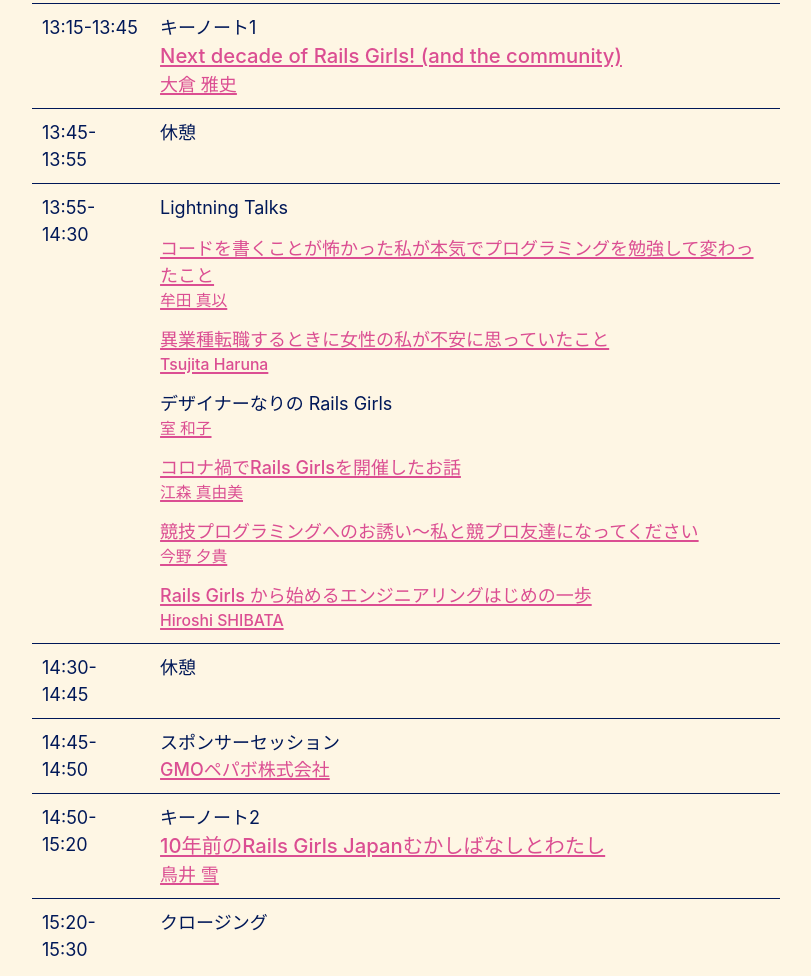
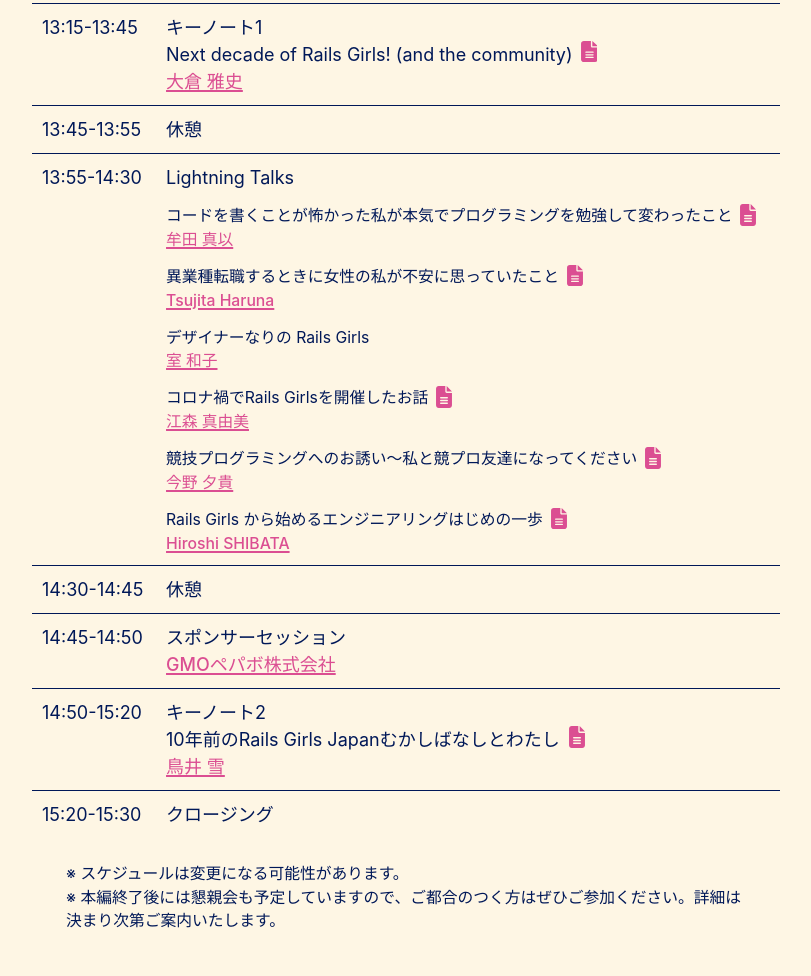
Before and after one commit to railsgirls-jp/gathering.railsgirls.jp, a Gatsby site: page / in a window 1280 px wide. Shown: the part 1594-2570 px from the top of the page, without its empty margins (234-1045 px from the left). Built offline with nearby package versions, Linux system fonts and the light colour scheme; Gatsby itself is replaced by a stand-in of ours.

Commit message:
スライドへのリンクをアイコンに修正

```diff
--- a/src/components/index.module.css
+++ b/src/components/index.module.css
@@ -135,14 +135,6 @@
   margin-bottom: var(--space-4);
 }
 
-.talkTitle {
-  font-size: 1.125rem;
-}
-
-.lightningTalk .talkTitle {
-  font-size: 1rem;
-}
-
 @media screen and (max-width: 720px) {
   .intro {
     font-size: 1.2rem;
--- a/src/pages/index.js
+++ b/src/pages/index.js
@@ -6,8 +6,7 @@ import Layout from "../components/layout"
 import Seo from "../components/seo"
 import * as styles from "../components/index.module.css"
 import { Helmet } from "react-helmet"
-import { useBreakpoint } from "gatsby-plugin-breakpoints"
-import { graphql } from "gatsby"
+
 const IndexPage = () => (
   <Layout>
     <Seo title="Rails Girls Gathering Japan 2022" />
@@ -76,7 +75,18 @@ const IndexPage = () => (
         <td>13:15-13:45</td>
         <td>
           キーノート1<br />
-          <Link to="https://speakerdeck.com/okuramasafumi/next-decade-of-rails-girls-and-the-community" class={styles.talkTitle}>Next decade of Rails Girls! (and the community)</Link><br />
+          Next decade of Rails Girls! (and the community)
+          <Link to="https://speakerdeck.com/okuramasafumi/next-decade-of-rails-girls-and-the-community" target="_blank">
+            <StaticImage
+              src="../images/file-lines-solid.svg"
+              loading="eager"
+              width={16}
+              quality={95}
+              formats={["auto", "svg", "webp", "avif",]}
+              alt=""
+              style={{ marginLeft: '0.5em' }}
+            />
+          </Link><br />
           <Link to="https://twitter.com/okuramasafumi" target="blank">大倉 雅史</Link>
         </td>
        </tr>
@@ -88,27 +98,82 @@ const IndexPage = () => (
         <td>13:55-14:30</td>
         <td>Lightning Talks<br />
           <div class={styles.lightningTalk}>
-            <Link to="https://speakerdeck.com/maimux2x/railsgirlsgatheringjapan2022" class={styles.talkTitle}>コードを書くことが怖かった私が本気でプログラミングを勉強して変わったこと</Link><br />
-            <Link to="https://twitter.com/maimux2x" target="blank">牟田 真以</Link>
+            コードを書くことが怖かった私が本気でプログラミングを勉強して変わったこと
+            <Link to="https://speakerdeck.com/maimux2x/railsgirlsgatheringjapan2022" target="_blank">
+              <StaticImage
+                src="../images/file-lines-solid.svg"
+                loading="eager"
+                width={16}
+                quality={95}
+                formats={["auto", "svg", "webp", "avif",]}
+                alt=""
+                style={{ marginLeft: '0.5em' }}
+              />
+            </Link><br />
+            <Link to="https://twitter.com/maimux2x" target="_blank">牟田 真以</Link>
           </div>
           <div class={styles.lightningTalk}>
-            <Link to="https://speakerdeck.com/harunatsujita/rails-girls-2022-lt" target="_blank"  class={styles.talkTitle}>異業種転職するときに女性の私が不安に思っていたこと</Link><br />
+            異業種転職するときに女性の私が不安に思っていたこと
+            <Link to="https://speakerdeck.com/harunatsujita/rails-girls-2022-lt" target="_blank">
+              <StaticImage
+                src="../images/file-lines-solid.svg"
+                loading="eager"
+                width={16}
+                quality={95}
+                formats={["auto", "svg", "webp", "avif",]}
+                alt=""
+                style={{ marginLeft: '0.5em' }}
+              />
+            </Link><br />
             <Link to="https://twitter.com/haruna_tsujita" target="blank">Tsujita Haruna</Link>
           </div>
           <div class={styles.lightningTalk}>
-            <span class={styles.talkTitle}>デザイナーなりの Rails Girls</span><br />
+            デザイナーなりの Rails Girls<br />
             <Link to="https://twitter.com/murokaco" target="blank">室 和子</Link>
           </div>
           <div class={styles.lightningTalk}>
-            <Link to="https://speakerdeck.com/emorima/koronahuo-derails-girlswokai-cui-sitaohua" class={styles.talkTitle}>コロナ禍でRails Girlsを開催したお話</Link><br />
+            コロナ禍でRails Girlsを開催したお話
+            <Link to="https://speakerdeck.com/emorima/koronahuo-derails-girlswokai-cui-sitaohua" target="_blank">
+              <StaticImage
+                src="../images/file-lines-solid.svg"
+                loading="eager"
+                width={16}
+                quality={95}
+                formats={["auto", "svg", "webp", "avif",]}
+                alt=""
+                style={{ marginLeft: '0.5em' }}
+              />
+            </Link><br />
             <Link to="https://twitter.com/emorima" target="blank">江森 真由美</Link>
           </div>
           <div class={styles.lightningTalk}>
-            <Link to="https://speakerdeck.com/thatblue/invitation-to-competition-programming" class={styles.talkTitle}>競技プログラミングへのお誘い～私と競プロ友達になってください</Link><br />
+            競技プログラミングへのお誘い～私と競プロ友達になってください
+            <Link to="https://speakerdeck.com/thatblue/invitation-to-competition-programming" target="_blank">
+              <StaticImage
+                src="../images/file-lines-solid.svg"
+                loading="eager"
+                width={16}
+                quality={95}
+                formats={["auto", "svg", "webp", "avif",]}
+                alt=""
+                style={{ marginLeft: '0.5em' }}
+              />
+            </Link><br />
             <Link to="https://twitter.com/thatblue_plus" target="blank">今野 夕貴</Link>
           </div>
           <div class={styles.lightningTalk}>
-            <Link to="https://www.slideshare.net/hsbt/railsgirls-254696400" class={styles.talkTitle}>Rails Girls から始めるエンジニアリングはじめの一歩</Link><br />
+            Rails Girls から始めるエンジニアリングはじめの一歩
+            <Link to="https://www.slideshare.net/hsbt/railsgirls-254696400" target="_blank">
+              <StaticImage
+                src="../images/file-lines-solid.svg"
+                loading="eager"
+                width={16}
+                quality={95}
+                formats={["auto", "svg", "webp", "avif",]}
+                alt=""
+                style={{ marginLeft: '0.5em' }}
+              />
+            </Link><br />
             <Link to="https://twitter.com/hsbt" target="blank">Hiroshi SHIBATA</Link>
           </div>
         </td>
@@ -126,9 +191,18 @@ const IndexPage = () => (
         <td>14:50-15:20</td>
         <td>
           キーノート2<br />
-          <Link to="https://speakerdeck.com/yotii23/10nian-qian-norails-girls-japanmukasibanasitowatasi-number-rggjp-number-rgjp10th" target="_blank"  class={styles.talkTitle}>
-            10年前のRails Girls Japanむかしばなしとわたし<br />
-          </Link>
+          10年前のRails Girls Japanむかしばなしとわたし
+          <Link to="https://speakerdeck.com/yotii23/10nian-qian-norails-girls-japanmukasibanasitowatasi-number-rggjp-number-rgjp10th" target="_blank">
+            <StaticImage
+              src="../images/file-lines-solid.svg"
+              loading="eager"
+              width={16}
+              quality={95}
+              formats={["auto", "svg", "webp", "avif",]}
+              alt=""
+              style={{ marginLeft: '0.5em' }}
+            />
+          </Link><br />
           <Link to="https://twitter.com/yotii23" target="blank">鳥井 雪</Link>
         </td>
        </tr>
```
Also changed, not shown: src/images/file-lines-solid.svg (added).
